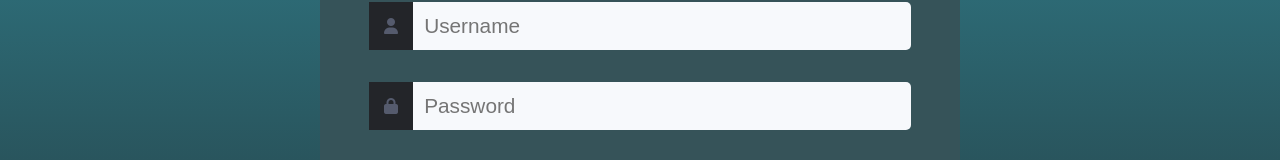
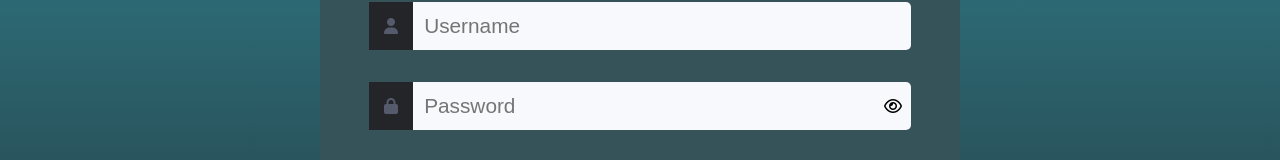
Before and after one commit to milanvujanic/traffic-accident-analysis, a React (Vite) app in the folder traffic-accident-analysis-frontend/: page / in a window 1280 px wide. Shown: the part 284-444 px from the top of the page. Built offline with nearby package versions, Linux system fonts and the light colour scheme.

Commit message:
Added eye icon for show/hide password

```diff
--- a/traffic-accident-analysis-frontend/src/components/Reusable/Input/FormInput.jsx
+++ b/traffic-accident-analysis-frontend/src/components/Reusable/Input/FormInput.jsx
@@ -1,4 +1,6 @@
 import PropTypes from "prop-types";
+import { useState } from "react";
+import PasswordToggle from "./PasswordToggle";
 
 const FormInput = ({
   type = "text",
@@ -13,11 +15,23 @@ const FormInput = ({
     return errors !== undefined && errors.message !== undefined;
   };
 
+  const [inputType, setInputType] = useState(type);
+
+  const handleToggle = (newType) => {
+    setInputType(newType);
+  };
+
   return (
     <div className={formControl}>
       <div className={formData}>
         <label htmlFor={id}>{icon}</label>
-        <input type={type} id={id} placeholder={placeholder} {...register} />
+        <input
+          type={inputType}
+          id={id}
+          placeholder={placeholder}
+          {...register}
+        />
+        {id === "password" && <PasswordToggle onToggle={handleToggle} />}
       </div>
       <p className={isErrorPresent() ? error : hidden}>
         * {isErrorPresent() ? errors.message : ""}
--- /dev/null
+++ b/traffic-accident-analysis-frontend/src/components/Reusable/Input/PasswordToggle.jsx
@@ -0,0 +1,28 @@
+import PropTypes from "prop-types";
+import { useState } from "react";
+
+const PasswordToggle = ({ onToggle }) => {
+  const [showPassword, setShowPassword] = useState(false);
+  const [eyeIcon, setEyeIcon] = useState(<i className="fa-regular fa-eye"></i>);
+
+  const toggleShowPassword = () => {
+    let currentShowPassword = !showPassword;
+    setShowPassword(currentShowPassword);
+    setEyeIcon(
+      currentShowPassword ? (
+        <i className="fa-regular fa-eye"></i>
+      ) : (
+        <i className="fa-regular fa-eye-slash"></i>
+      )
+    );
+    onToggle(currentShowPassword ? "text" : "password");
+  };
+
+  return <span onClick={toggleShowPassword}>{eyeIcon}</span>;
+};
+
+PasswordToggle.propTypes = {
+  onToggle: PropTypes.func.isRequired,
+};
+
+export default PasswordToggle;
--- a/traffic-accident-analysis-frontend/src/components/SigninComponent/SigninComponent.module.css
+++ b/traffic-accident-analysis-frontend/src/components/SigninComponent/SigninComponent.module.css
@@ -78,6 +78,16 @@
   flex-direction: row;
   justify-content: space-between;
   align-items: center;
+  position: relative;
+}
+
+.container form .formData span {
+  position: absolute;
+  right: 0rem;
+  z-index: 10;
+  top: 50%;
+  transform: translate(-50%, -50%);
+  cursor: pointer;
 }
 
 .container .formData label {
```
